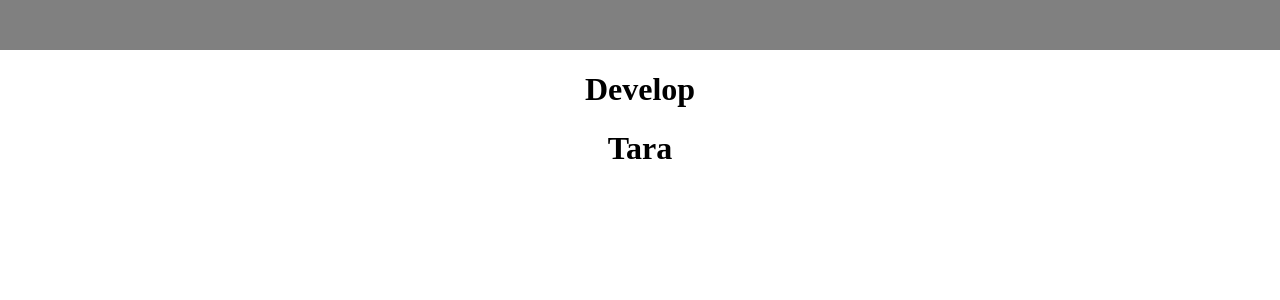
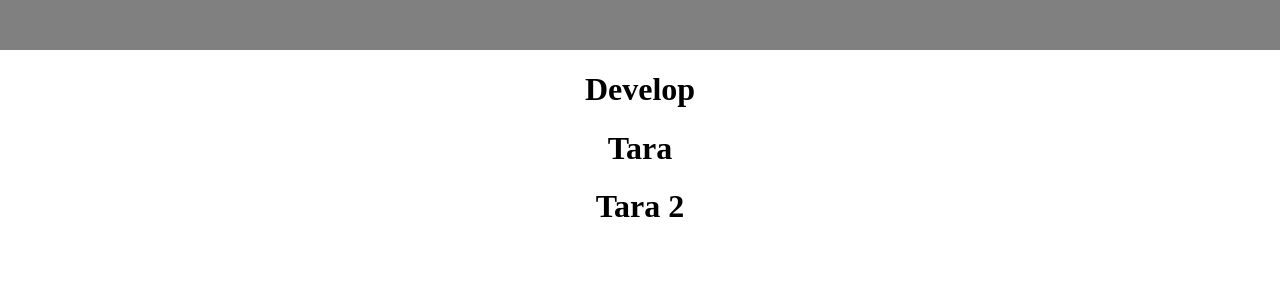
Before and after one commit to zakalbi/teamGit, a React (Create React App) app: page / in a window 1280 px wide. Shown: the top 300 px of the page. Built offline with nearby package versions, Linux system fonts and the light colour scheme.

Commit message:
taras branch2

```diff
--- a/src/App.js
+++ b/src/App.js
@@ -14,6 +14,7 @@ function App() {
       <Navbar />
       <h1>Develop</h1>
       <h1>Tara</h1>
+      <h1>Tara 2</h1>
     </div>
   );
 }
```
